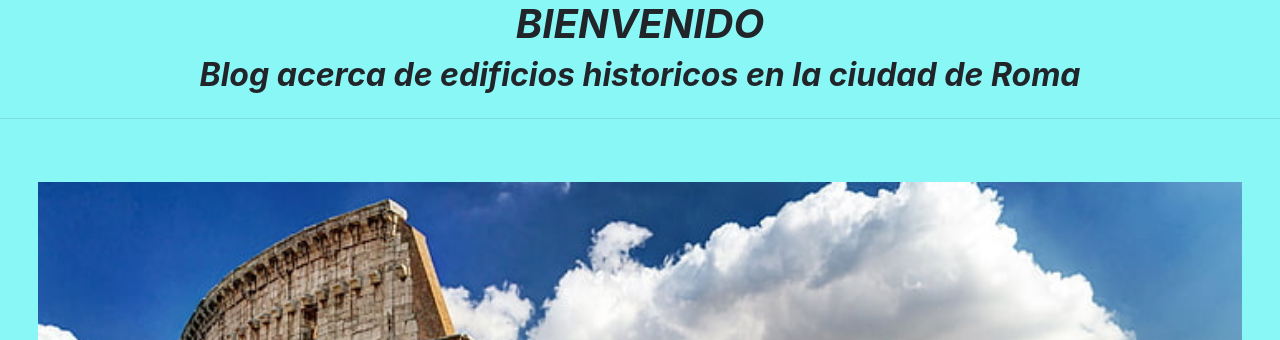
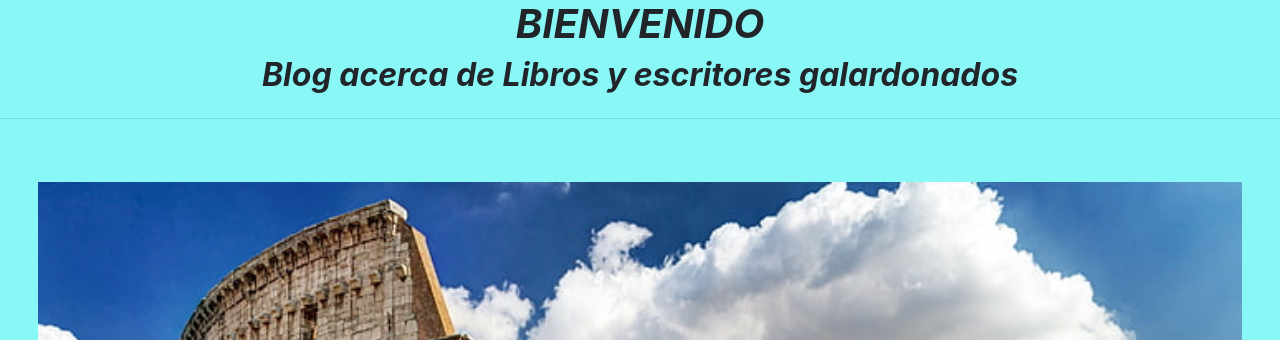
Before and after one commit to kiritozero117/proyecto-web, a PHP site: page /EXU5/home.php in a window 1280 px wide. Shown: the part 139-479 px from the top of the page. Run offline with PHP 8.4, Linux system fonts and the light colour scheme; some libraries are stand-ins or nearby versions.

Commit message:
home commit

```diff
--- a/prograweb/home.php
+++ b/prograweb/home.php
@@ -2,8 +2,8 @@
 <html lang="es">
 
 <head>
-    <title>Rome Blog</title>
-    <link rel="icon" type="image/png" href="../../img/icono.png" />
+    <title>Librairie Blog</title>
+    <link rel="icon" type="image/png" href="../../img/lib.png" />
     <meta charset="utf-8">
     <meta name="viewport" content="width=device-width, initial-scale=1, shrink-to-fit=no">
 
@@ -20,7 +20,7 @@
 
     <div class="text-center">
             <h1 aling="center"><b><i>BIENVENIDO</i></b></h1>
-            <h2 aling="center"><b><i>Blog acerca de edificios historicos en la ciudad de Roma</i></b></h2>
+            <h2 aling="center"><b><i>Blog acerca de Libros y escritores galardonados</i></b></h2>
             <hr class="my-4">
     </div>
 
```
